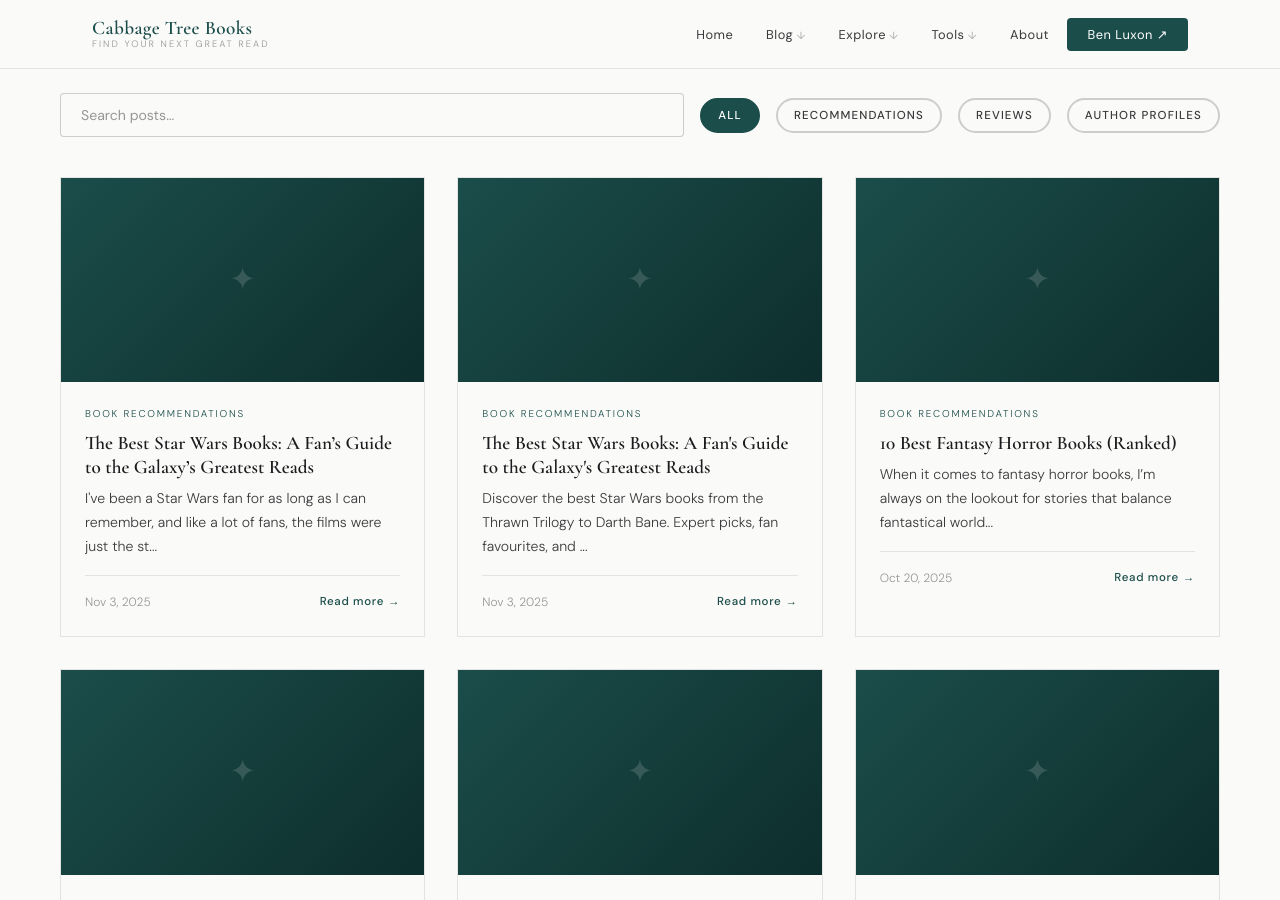
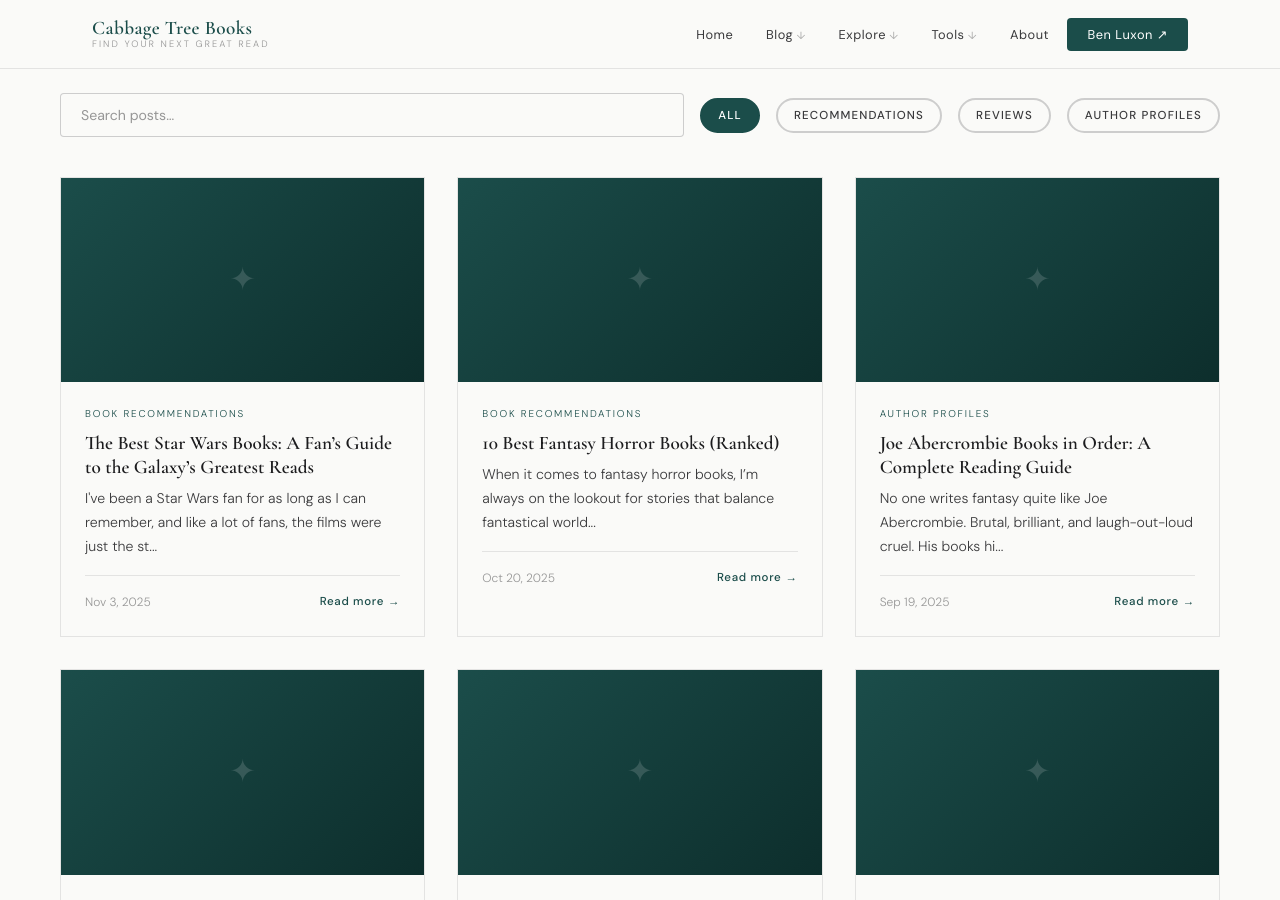
Before and after one commit to bluxon92-bit/cabbagetreebooks.com, a Jekyll site: the page built from blog/index.html, in a window 1280 px wide and 900 px high, scrolled down 285 px. Built offline with Jekyll 4.4.1, drawn with Linux system fonts in a browser that asks for light colours; some of the changed lines change nothing that is shown.

Commit message:
Fixed base URL + removed duplicate blog

```diff
--- a/_config.yml
+++ b/_config.yml
@@ -2,7 +2,7 @@
 tagline: Find Your Next Great Read
 description: Book recommendations, reviews, and genre guides for lovers of sci-fi, fantasy, and horror fiction.
 url: "https://cabbagetreebooks.com"
-baseurl: "cabbagetreebooks.com"
+baseurl: "/cabbagetreebooks.com"
 
 author:
   name: Ben Luxon
--- a/_posts/2025-11-03-best-star-wars-books.md
+++ /dev/null
@@ -1,43 +0,0 @@
----
-layout: post
-title: "The Best Star Wars Books: A Fan's Guide to the Galaxy's Greatest Reads"
-date: 2025-11-03
-category: Book Recommendations
-excerpt: "Discover the best Star Wars books from the Thrawn Trilogy to Darth Bane. Expert picks, fan favourites, and where to start your journey beyond the films."
----
-
-The Star Wars expanded universe is vast — decades of novels, comics, and short story collections spanning every corner of a galaxy far, far away. It can be overwhelming. Where do you start? What's actually worth reading?
-
-This guide cuts through the noise and picks the essential reads, whether you're a first-timer or a returning fan.
-
-## Where to Start: The Thrawn Trilogy
-
-If you've never read a Star Wars novel, start here. Timothy Zahn's *Heir to the Empire*, *Dark Force Rising*, and *The Last Command* were published in the early 1990s and essentially revived interest in Star Wars during the franchise's quiet period. They introduced Grand Admiral Thrawn — one of the best villains in all of Star Wars — and set a template for what a great Star Wars novel could be.
-
-These books treat the characters with intelligence, the universe with respect, and the plot with real tension. Even if you've seen them referenced everywhere, actually reading them is another experience entirely.
-
-## The Darth Bane Trilogy
-
-For readers who want to understand the Rule of Two — the Sith doctrine that Palpatine and Vader operate under — Drew Karpyshak's *Darth Bane: Path of Destruction* is essential. It follows the creation of the Sith's two-man structure from the inside, and Bane himself is a genuinely compelling antihero.
-
-Dark, morally complex, and very satisfying if you've ever wondered about the deeper history of the dark side.
-
-## Claudia Gray's Contributions
-
-Claudia Gray has written some of the best Star Wars novels in the Disney era, full stop. *Lost Stars* is a Romeo and Juliet-style story set across the original trilogy timeline — it's widely considered one of the best Star Wars novels ever written, regardless of era.
-
-Her *Leia: Princess of Alderaan* is also excellent, giving Leia's backstory the depth the films never had time for.
-
-## For Fans of the Mandalorian and the Clone Wars
-
-*Ahsoka* by E.K. Johnston follows Ahsoka Tano in the year after Order 66 — essential reading if you've watched The Clone Wars and want to know what happened next. It's thoughtful, character-driven, and hits hard emotionally if you're invested in the character.
-
-## A Note on Canon vs Legends
-
-Disney reorganised the Star Wars continuity in 2014, designating everything published before then as "Legends" — technically non-canon but still readable and often better than current canon material. The Thrawn Trilogy and Darth Bane are Legends. Most of Claudia Gray's work is current canon.
-
-For what it's worth: the Legends label doesn't diminish the books at all. Read what looks interesting.
-
----
-
-*All books mentioned are available on Amazon. Some links on this page may be affiliate links.*
```
Also changed, not shown: Gemfile (line endings or trailing spaces), 2 other files.
